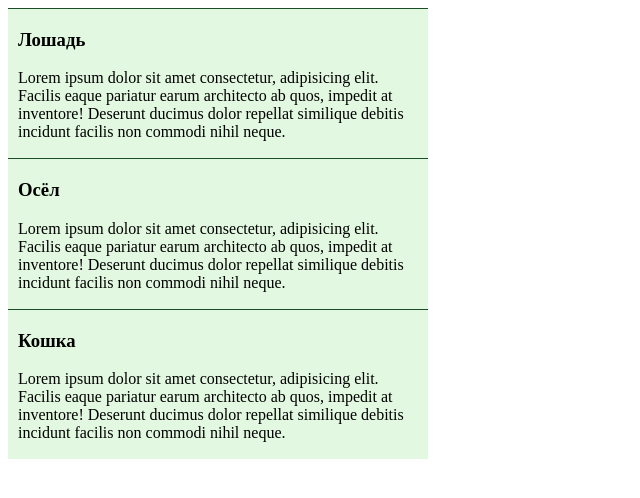
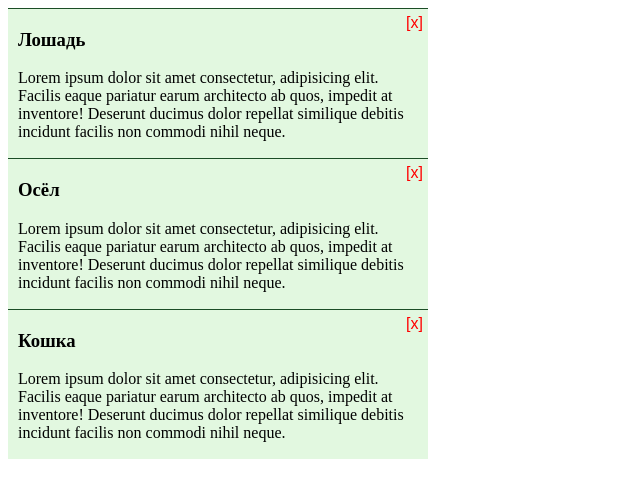
Before and after one commit to fihis/unicorn, a plain HTML site: page 12-11/task6/index.html in a window 1280 px wide. Shown: the full height of the page, 0-640 px from the left. Drawn offline with Linux system fonts and the light colour scheme.

Commit message:
feat: add task 6

```diff
--- a/12-11/task4/style.css
+++ b/12-11/task4/style.css
@@ -10,5 +10,5 @@
     position: absolute;
     width: 50px;
     height: 50px;
-
+    transition: all 0.3s ease-out;
 }
--- a/12-11/task6/index.html
+++ b/12-11/task6/index.html
@@ -7,6 +7,7 @@
     <meta http-equiv="X-UA-Compatible" content="ie=edge">
     <title>Task 6</title>
     <link rel="stylesheet" href="style.css">
+    <script src="script.js"></script>
 </head>
 
 <body>
--- a/12-11/task6/script.js
+++ b/12-11/task6/script.js
@@ -1,8 +1,17 @@
-window.onload = function() {
-    let cross = document.createElement('span');
-    cross.innerHTML = '[x]';
-    document.body.append(cross);
+window.onload = function () {
     let messages = document.getElementsByClassName('message');
-    console.log(messages);
-
+    for (let i = 0; i < messages.length; i++){
+        let cross = document.createElement('span');
+        cross.innerHTML = '[x]';
+        cross.style.color = 'red';
+        cross.style.fontFamily = 'sans-serif';
+        cross.style.position = 'absolute';
+        cross.style.top = '5px';
+        cross.style.right = '5px';
+        cross.style.cursor = 'pointer';
+        cross.onclick = () => {
+            cross.parentElement.style.display = 'none'
+        }
+        messages[i].append(cross);
+    }
 }
--- a/12-11/task6/style.css
+++ b/12-11/task6/style.css
@@ -4,4 +4,6 @@
     margin: 0;
     width: 400px;
     padding: 1px 10px;
+    position: relative;
+    transition: all 0.3s;
     }
```
Also changed, not shown: 12-11/task4/index.html (+1 -1 lines).
